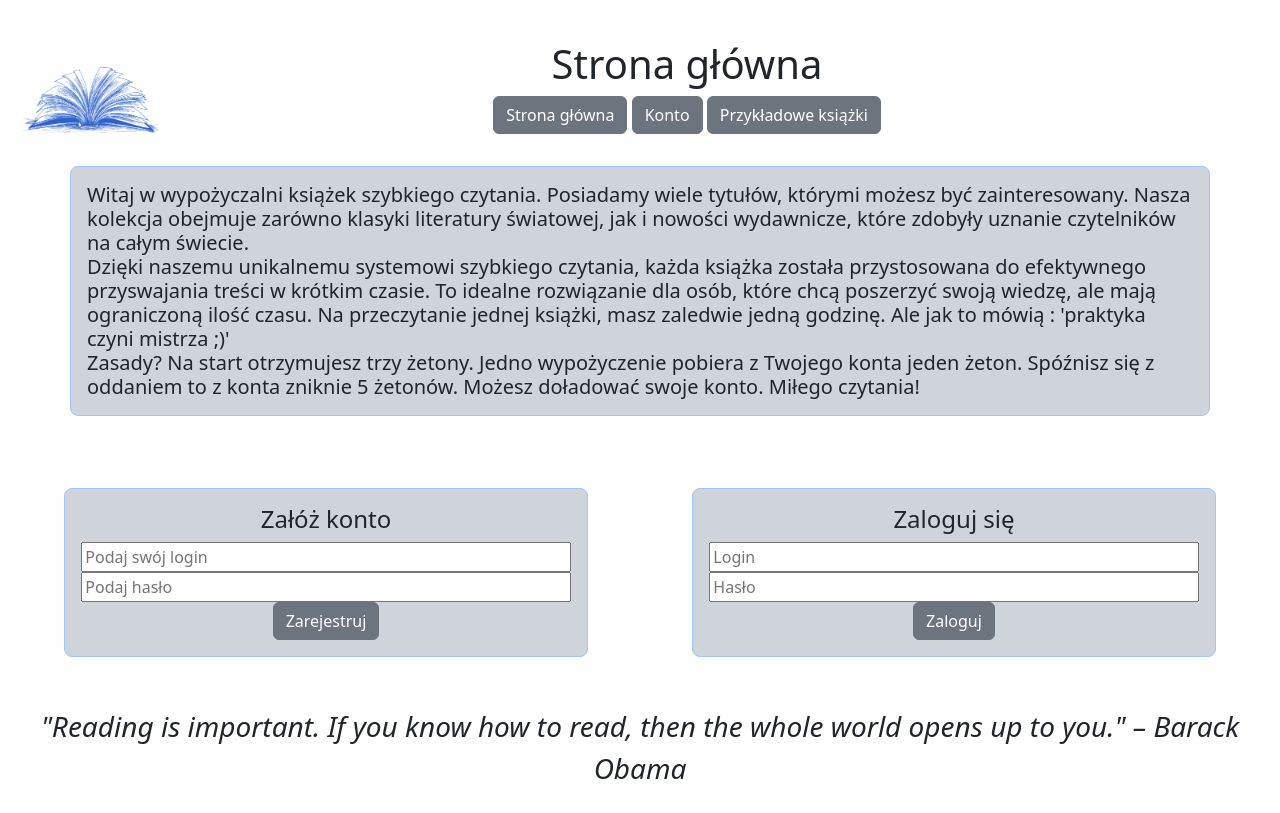
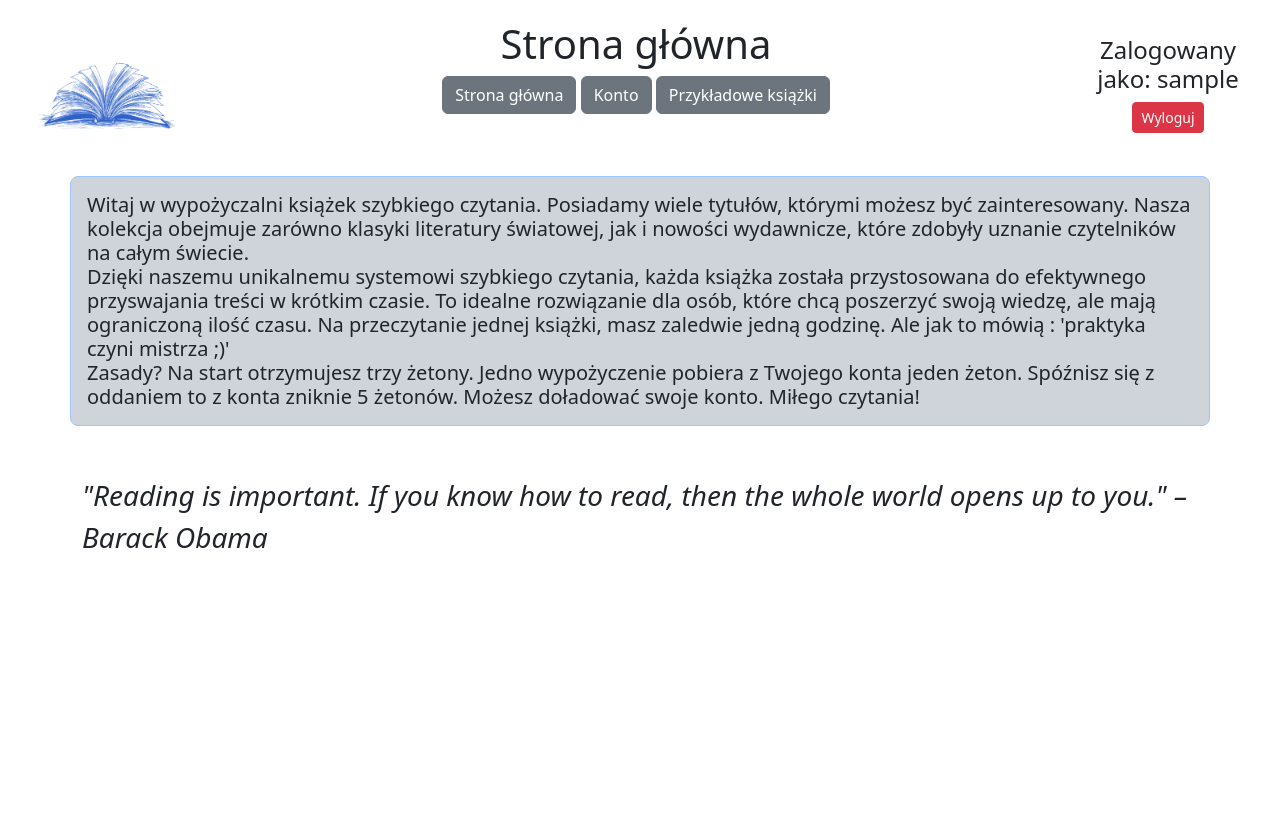
Before and after one commit to alopacin/little_library, a Flask app: page / in a window 1280 px wide. After the commit the page ends 548 px from the top, so only its background shows below. Run offline with Flask 3, Linux system fonts and the light colour scheme; the visitor is signed in with stand-in values (Sample User, id 1).

Commit message:
poprawiono kilka bledow, sformatowano kod za pomoca black python.dodano informacje o zalogowanym uzytkowniku na stronie glownej.Jezeli uzytkownik jest zalogowany to nie moze sie zalogowac ponownie i rejestrowac kont

```diff
--- a/main.py
+++ b/main.py
@@ -44,7 +44,7 @@ class User(db.Model, UserMixin):
     books_borrowed = db.relationship("Book", backref="borrower", lazy=True)
     tokens = db.Column(db.Integer, default=3)
 
-    def __repr__(self):
+    def __str__(self):
         return self.login
 
 
@@ -93,10 +93,7 @@ def home():
         else:
             flash("Błędny login lub hasło", "danger")
 
-    context = {
-        "title": title,
-        "quote": quote,
-    }
+    context = {"title": title, "quote": quote, "user": current_user}
     return render_template("index.html", context=context)
 
 
@@ -183,5 +180,6 @@ def recharge():
         return redirect(url_for("account"))
     else:
         current_user.tokens += amount
+        flash("Dodano żetony do konta", "success")
         db.session.commit()
         return redirect(url_for("account"))
--- a/templates/index.html
+++ b/templates/index.html
@@ -6,14 +6,27 @@
     <link href="https://cdn.jsdelivr.net/npm/bootstrap@5.3.2/dist/css/bootstrap.min.css" rel="stylesheet" integrity="sha384-T3c6CoIi6uLrA9TneNEoa7RxnatzjcDSCmG1MXxSR1GAsXEV/Dwwykc2MPK8M2HN" crossorigin="anonymous">
 </head>
 <body>
-<img src="{{ url_for('static', filename='1.jpg') }}" class="rounded float-start img-fluid" width="180px" height="200px" alt="hand_with_books.Image by Rochak Shukla on Freepik">
-
-    <div class="container text-center mb-3 mt-4 p-3">
-        <h1>Strona główna</h1>
+<div class="text-center mb-1 mt-1 p-3">
+  <div class="row">
+      <div class="col">
+         <img src="{{ url_for('static', filename='1.jpg') }}"
+              class="float-start img-fluid" width="180px" height="180px" alt="hand_with_books.Image by Rochak Shukla on Freepik">
+      </div>
+    <div class="col-8 justify-content-center">
+      <h1>Strona główna</h1>
         <a href="/" class="btn btn-secondary" >Strona główna</a>
         <a href="/konto" class="btn btn-secondary">Konto</a>
         <a href="/ksiazki" class="btn btn-secondary" >Przykładowe książki</a>
     </div>
+    <div class="col p-3 ">
+        {% if current_user.is_authenticated %}
+            <h4> Zalogowany jako: {{ context.user }} </h4>
+                <a href="/logout" class="btn btn-danger btn-sm">Wyloguj</a>
+        {% else %}
+        {% endif %}
+    </div>
+  </div>
+</div>
 
 <h5 class="container fs-5 p-3 --bs-dark-text-emphasis bg-dark-subtle border border-primary-subtle rounded-3">Witaj w wypożyczalni książek szybkiego czytania. Posiadamy wiele tytułów, którymi możesz być zainteresowany.
             Nasza kolekcja obejmuje zarówno klasyki literatury światowej, jak i nowości wydawnicze, które zdobyły uznanie czytelników na całym świecie.
@@ -27,45 +40,34 @@ Możesz doładować swoje konto. Miłego czytania! </h5>
 {% with messages = get_flashed_messages(with_categories=true) %}
     {% if messages %}
         {% for category, message in messages %}
-            <div class="container text-center alert alert-{{ category }}">
+            <div class="container mt-4 mb-4 text-center alert alert-{{ category }}">
                 <h5>{{ message }}</h5>
             </div>
         {% endfor %}
     {% endif %}
 {% endwith %}
 
-    <div class="container text-center mx-auto mt-5">
-         {% if context.message1 %}
-                <p style="color: red" class="display-6"> {{ context.message1 }} </p>
-                {% endif %}
-            {% if context.message2 %}
-                <p style="color: red" class="display-6"> {{ context.message2 }} </p>
-                {% endif %}
-        {% if context.message3 %}
-                <p style="color: green" class="display-6"> {{ context.message3 }} </p>
-                {% endif %}
-    </div>
-
+{% if not current_user.is_authenticated %}
     <div class="container-fluid text-center mx-auto row gx-4 mb-4">
-        <div class="container col-5 mt-4 p-3 --bs-dark-text-emphasis bg-dark-subtle border border-primary-subtle rounded-3">
+        <div class="container col-5 mt-3 p-3 --bs-dark-text-emphasis bg-dark-subtle border border-primary-subtle rounded-3">
             <h4 class="container row-2">Załóż konto</h4>
             <form action="/" method="POST">
                 <input class="w-100" type="text" placeholder="Podaj swój login" name="nowe_konto_login" required>
                 <input class="w-100" type="password" placeholder="Podaj hasło" name="nowe_konto_haslo" required>
-                <button class="btn btn-secondary" type="submit">Zarejestruj</button>
+                <button class="btn btn-secondary mt-2" type="submit">Zarejestruj</button>
             </form>
         </div>
 
-        <div class="container col-5 mt-4 p-3 --bs-dark-text-emphasis bg-dark-subtle border border-primary-subtle rounded-3">
+        <div class="container col-5 mt-3 p-3 --bs-dark-text-emphasis bg-dark-subtle border border-primary-subtle rounded-3">
             <h4 class="container row-2">Zaloguj się</h4>
             <form action="/" method="POST">
                 <input class="w-100" type="text" placeholder="Login" name="logowanie_login" required>
                 <input class="w-100" type="password" placeholder="Hasło" name="logowanie_haslo" required>
-                <button class="btn btn-secondary" type="submit">Zaloguj</button>
+                <button class="btn btn-secondary mt-2" type="submit">Zaloguj</button>
             </form>
         </div>
-
-        <div class="mt-5 fs-3 fst-italic ">
+ {% endif %}
+        <div class="container mt-5 fs-3 fst-italic ">
             {{ context.quote }}
         </div>
 
```
Also changed, not shown: templates/konto.html (+4 -4 lines), static/1.jpg.
